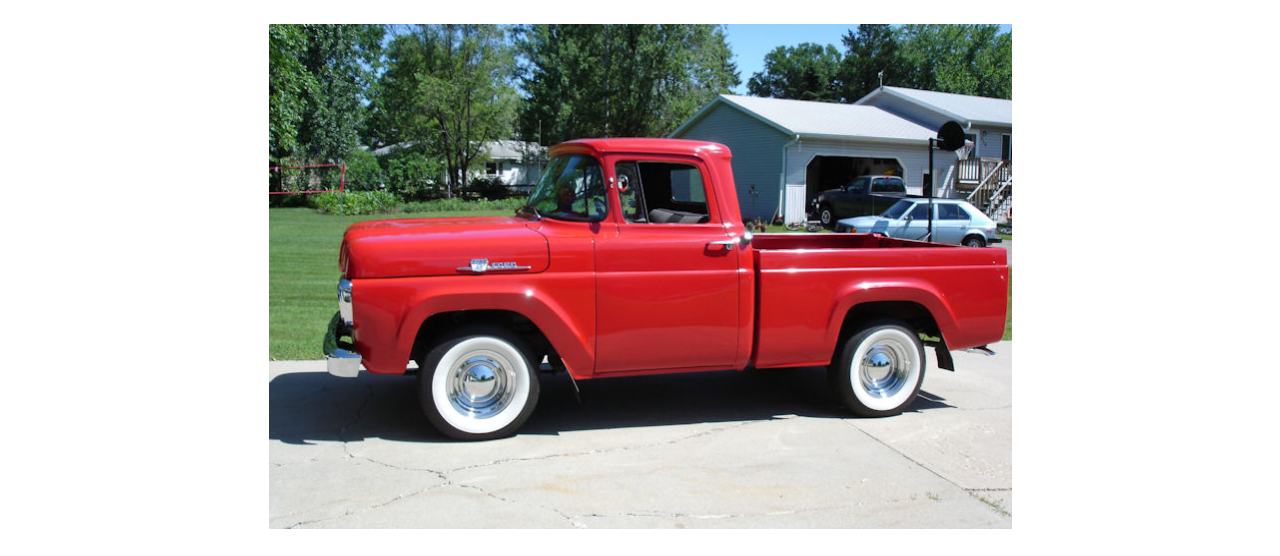
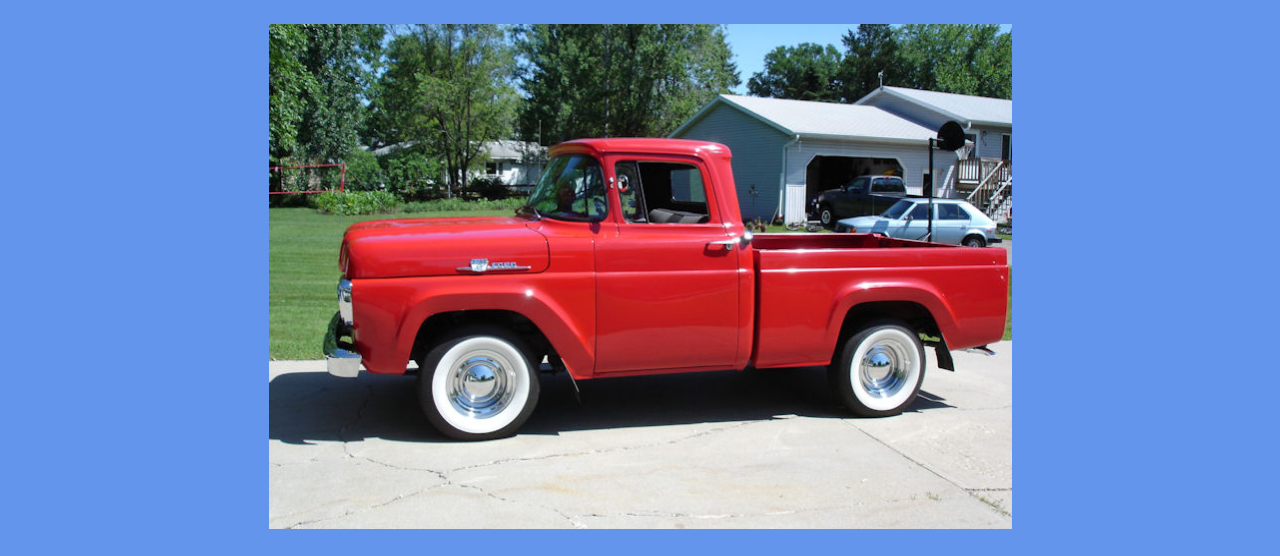
Before and after one commit to Four-by/Four-by.github.io, a plain HTML site: page 59f100.html in a window 1280 px wide. Shown: the top 556 px of the page. Drawn offline with Linux system fonts and the light colour scheme.

Commit message:
Fix body tag attribute syntax in 59f100.html

```diff
--- a/59f100.html
+++ b/59f100.html
@@ -11,7 +11,7 @@
 
 </head>
 
-<body background="#6495ed" text="#F02E25" link="#CC6600" vlink="#000046" alink="#000000">
+<body bgcolor="#6495ed" text="#F02E25" link="#CC6600" vlink="#000046" alink="#000000">
   <font face="monotype corsiva" size="+2">
 
 <div align="center">
```
